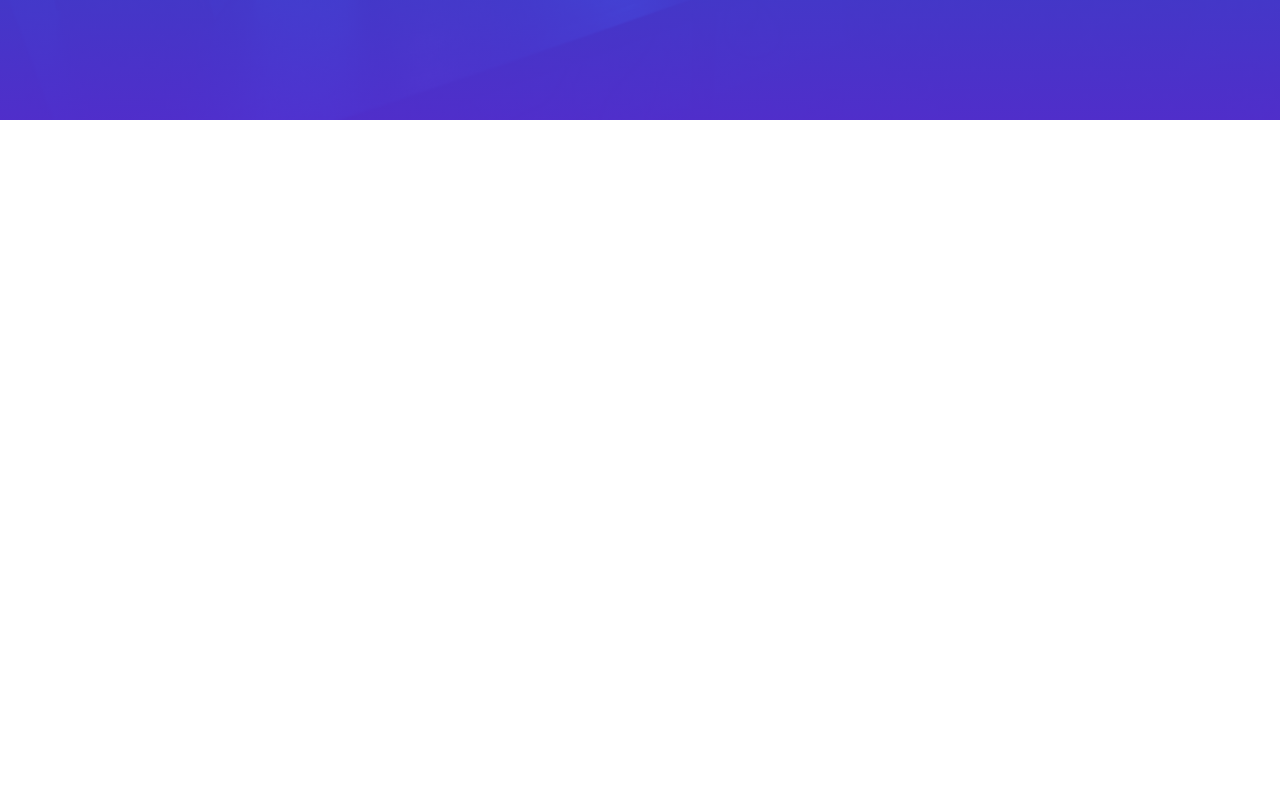
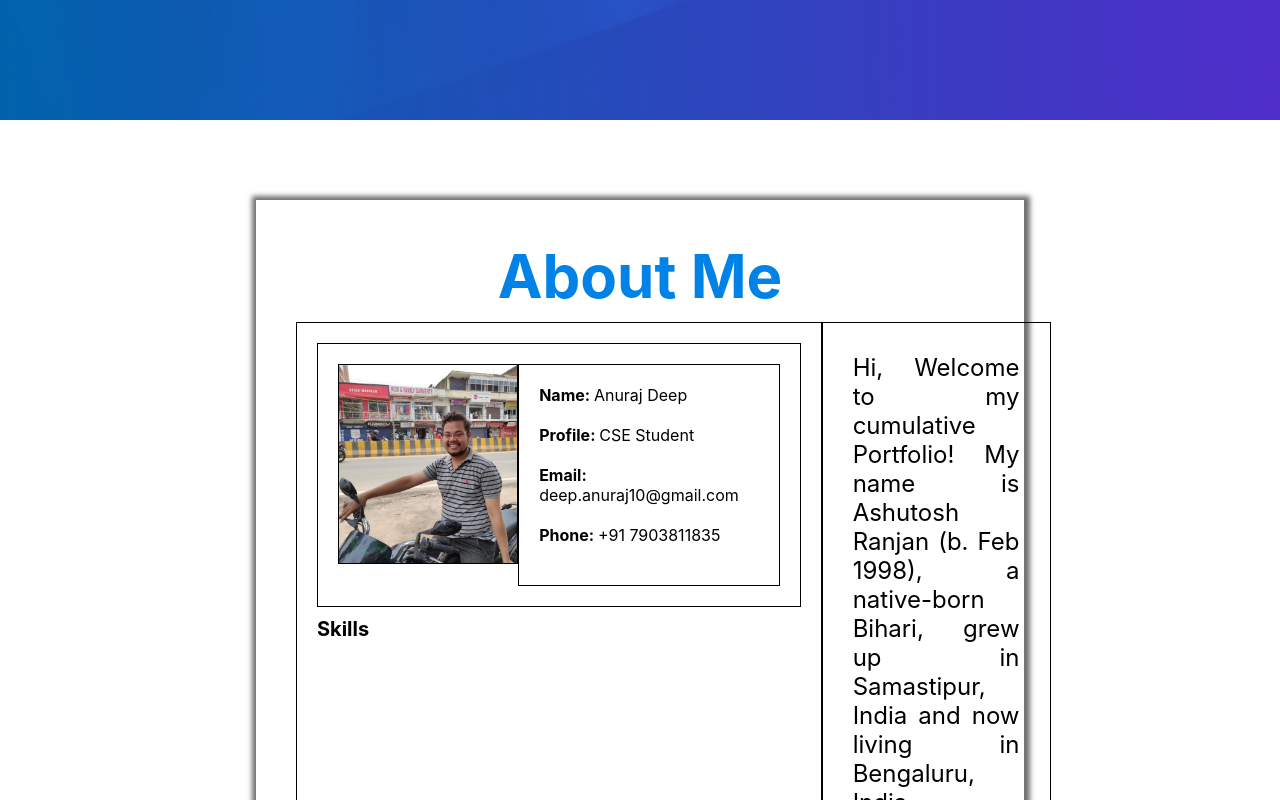
Before and after one commit to anuraj07/Portfolio, a React (Create React App) app: page / in a window 1280 px wide. Shown: the part 760-1560 px from the top of the page. Before the commit the page ends 880 px from the top, so only its background shows below. Built offline with nearby package versions, Linux system fonts and the light colour scheme.

Commit message:
Still in progress

```diff
--- a/public/index.html
+++ b/public/index.html
@@ -24,7 +24,7 @@
       work correctly both with client-side routing and a non-root public URL.
       Learn how to configure a non-root public URL by running `npm run build`.
     -->
-    <title>React App</title>
+    <title>Anuraj's Portfolio</title>
   </head>
   <body>
     <noscript>You need to enable JavaScript to run this app.</noscript>
--- a/src/About.js
+++ b/src/About.js
@@ -3,8 +3,49 @@ import './Aboutstyle.css'
 
 const About = () => {
     return(
-        <div>
+        <div className = "main">
+            <div className="box">
+            <h5>About Me</h5>
+            <div className = "flex-container">
+                <div className = "left_part">
+                <div className = "inner_left_part">
+                <div className = "pic"></div>
+                <div className = "details">
+                <b>Name: </b> Anuraj Deep<br></br><br></br>
+                <b>Profile: </b> CSE Student<br></br><br></br>
+                <b>Email: </b> deep.anuraj10@gmail.com<br></br><br></br>
+                <b>Phone: </b> +91 7903811835<br></br><br></br>
+                </div></div>
 
+                <p><b>Skills</b></p>
+
+                </div>
+                <div className = "right_part">
+                <p>Hi, Welcome to my cumulative Portfolio!
+                 My name is Ashutosh Ranjan (b. Feb 1998),
+                  a native-born Bihari, grew up in
+                  Samastipur, India and now living in
+                  Bengaluru, India.</p><br></br><br></br>
+
+                  <p>I'm an undergraduate furthermore pursuing
+                my major in Computer Science & Engineering
+                from Visweswaraya Technological University
+                (VTU), Bengaluru. I had completed my early
+                stage of education from my native state. I
+                love to contribute my time to brush up my
+                coding skills on HackerRank and Geeks for
+                Geeks platforms.</p><br></br><br></br>
+
+                <p>I love watching Football and a huge fan of
+                Cristiano Ronaldo. Real Madrid & Germany
+                is my fav International Club & Team resp.
+                I use to spend my free time while writing
+                answers on Quora. Hindi songs are my go-to
+                 whenever I'm alone.</p><br></br><br></br>
+                 </div>
+            </div>
+            </div>
+            skvjkfdv
         </div>
 
     )
--- a/src/Aboutstyle.css
+++ b/src/Aboutstyle.css
@@ -0,0 +1,49 @@
+*{
+    margin: 0;
+    padding: 0;
+}
+.main {
+    margin-top: 80px;
+    height: 120vh;
+    width: 100%;
+}
+.box {
+    width: 60%;
+    height: 100vh;
+    border: 22px #707070;
+    box-shadow: 1px 1px 5px 5px #707070;
+    padding: 40px;
+    margin: 0 auto;
+}
+.box h5 {
+    text-align: center;
+    font-size: 60px;
+    color: #0082e6;
+}
+.flex-container {
+    display: flex;
+    margin-top: 10px;
+}
+.flex-container div{
+    padding: 20px;
+    border: 1px solid black;
+}
+.inner_left_part {
+    display: flex;
+}
+.pic {
+    height: 200px;
+    width: 200px;
+    background-image: url(./pic.jpeg);
+    background-size: cover;
+}
+.left_part p {
+    margin-top: 10px;
+    font-size: 20px;
+
+}
+.right_part p {
+    text-align: justify;
+    font-size: 24px;
+    padding: 10px;
+}
--- a/src/Homestyle.css
+++ b/src/Homestyle.css
@@ -12,7 +12,7 @@
 .overlay {
     width: 100%;
     height: 100vh;
-    background: linear-gradient(#0082e6,#6339fc);
+    background: linear-gradient(to right, #017ad6,#6339fc);
     opacity: .8;
     position: absolute;
 }
--- a/src/Navbarstyle.css
+++ b/src/Navbarstyle.css
@@ -7,8 +7,7 @@
 }
 nav{
     /* background: #0082e6; */
-    background: #0082e6;
-    opacity: 1.5;
+    background: linear-gradient(to right, #0082e6,#6339fc);
     height: 80px;
     width: 100%;
 }
```
Also changed, not shown: src/pic.jpeg (added).
